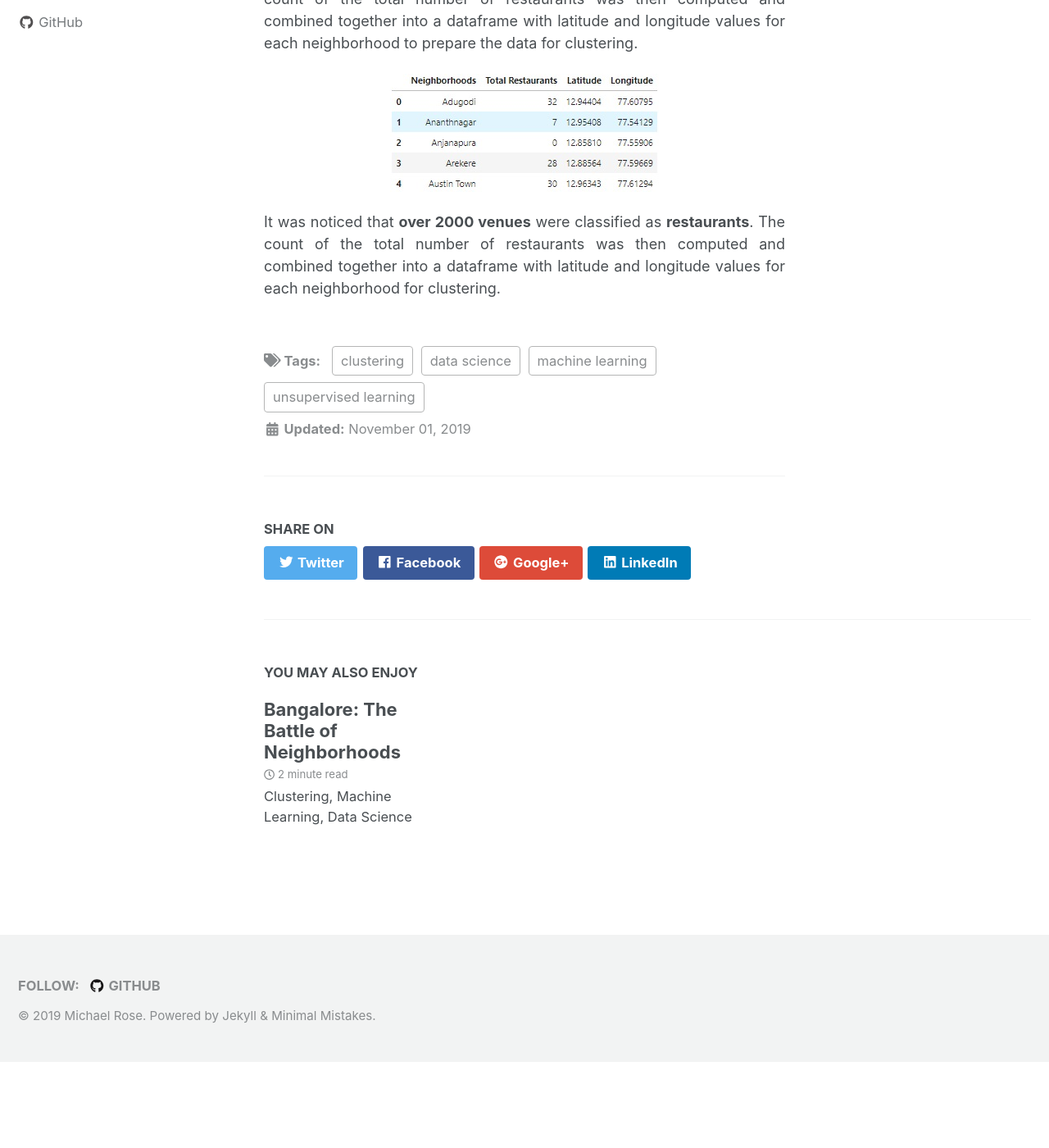
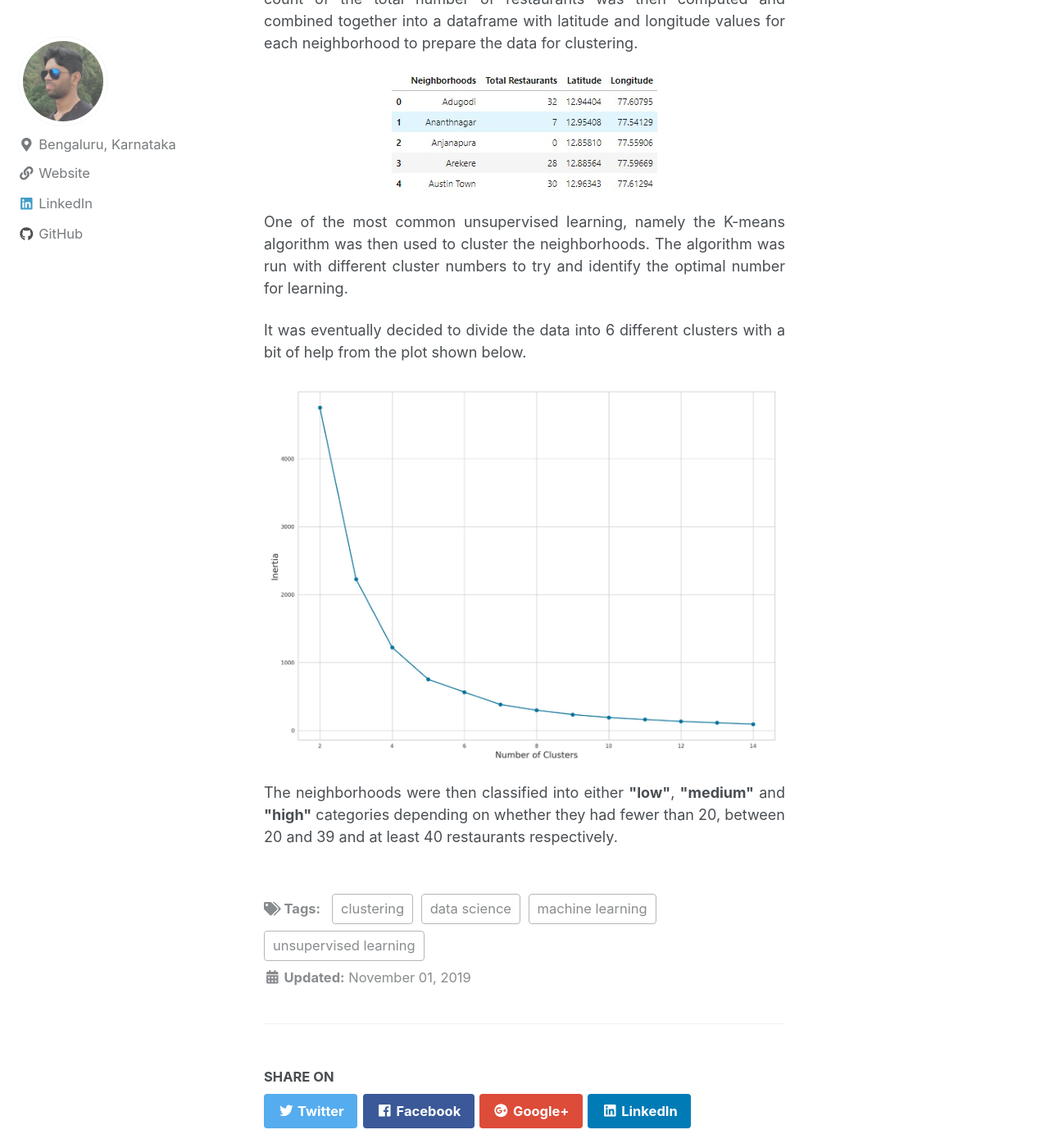
Before and after one commit to gopalrahulrg/gopalrahulrg.github.io, a Jekyll site: the page built from _posts/2019-11-01-cnbr.md, in a window 1280 px wide and 1400 px high, scrolled down 3455 px. Shown: the whole window at 82% size. Built offline with Jekyll 4.4.1, drawn with Linux system fonts in a browser that asks for light colours; nearby versions of some CDN libraries; before the commit the page ends 4750 px from its top, so only the background shows below that.

Commit message:
Update 2019-11-01-cnbr.md

```diff
--- a/_posts/2019-11-01-cnbr.md
+++ b/_posts/2019-11-01-cnbr.md
@@ -75,4 +75,12 @@
 
 <p></p>
 
-<div style="text-align: justify"><p>It was noticed that <b>over 2000 venues</b> were classified as <b>restaurants</b>. The count of the total number of restaurants was then computed and combined together into a dataframe with latitude and longitude values for each neighborhood for clustering.</p>
+<div style="text-align: justify"><p>One of the most common unsupervised learning, namely the K-means algorithm was then used to cluster the neighborhoods. The algorithm was run with different cluster numbers to try and identify the optimal number for learning.</p>
+
+<div style="text-align: justify"><p>It was eventually decided to divide the data into 6 different clusters with a bit of help from the plot shown below.</p>
+
+<div style="text-align: center"><img src="{{ site.url }}{{ site.baseurl }}/assets/images/cnbr/cnbr_7.jpg">
+
+<p></p>
+
+<div style="text-align: justify"><p>The neighborhoods were then classified into either <b>"low"</b>, <b>"medium"</b> and <b>"high"</b> categories depending on whether they had fewer than 20, between 20 and 39 and at least 40 restaurants respectively.</p>
```
